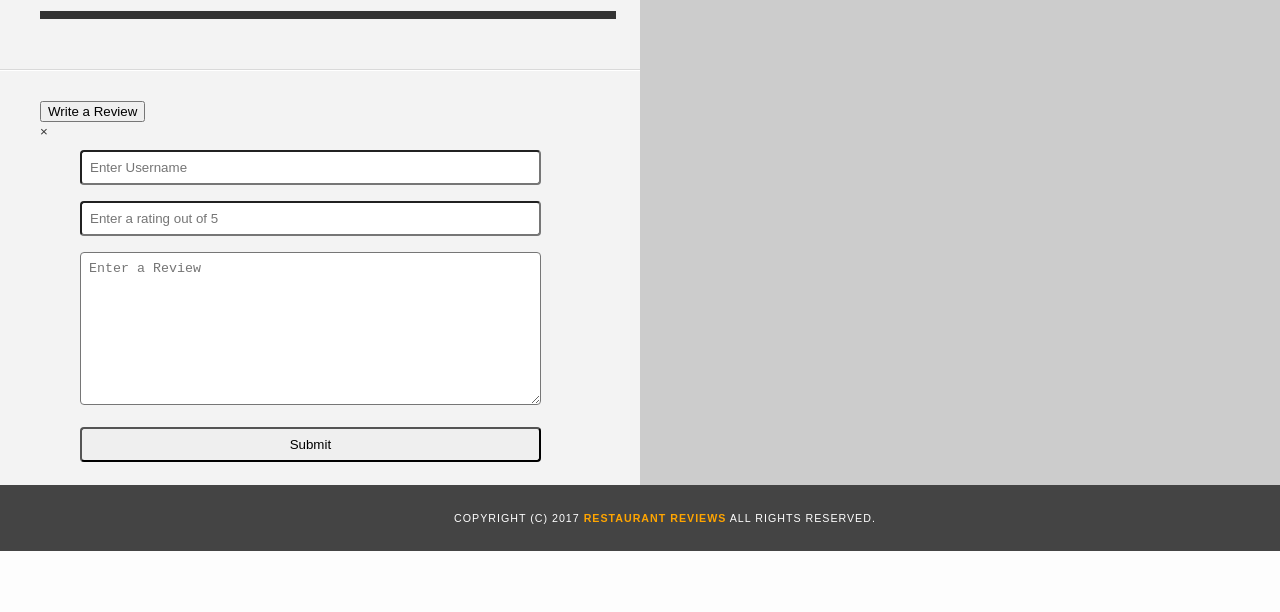
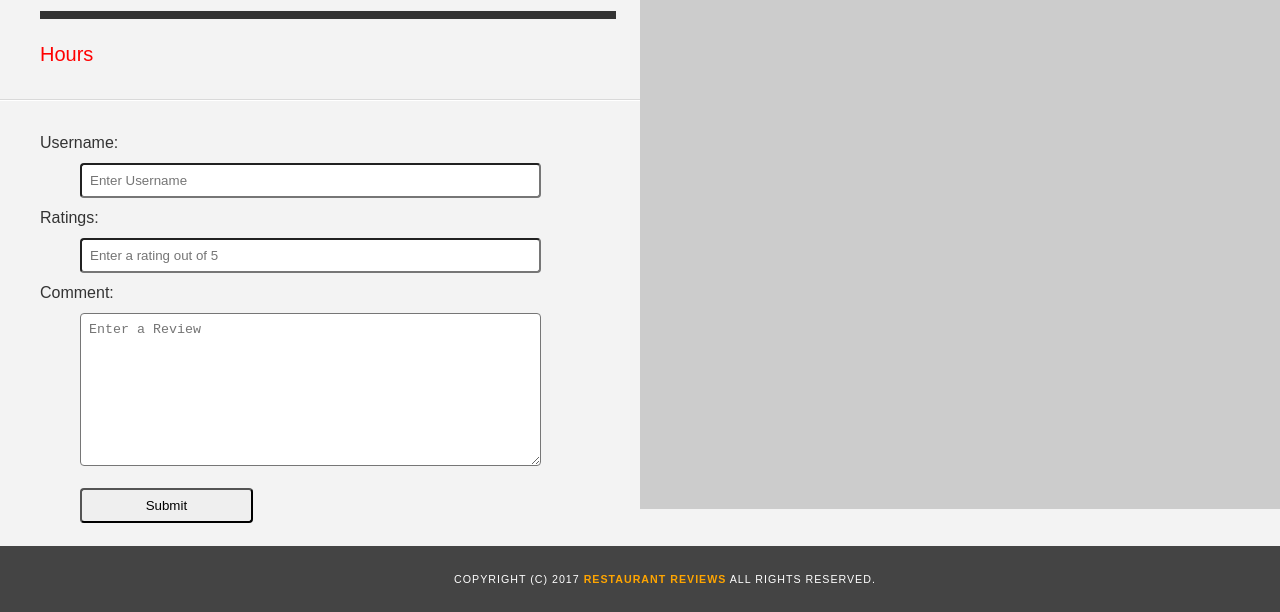
Before and after one commit to asodeke/MWS-Project-Stage-3, a website: page restaurant.html in a window 1280 px wide. Shown: the part 267-879 px from the top of the page. Before the commit the page ends 818 px from the top, so only its background shows below. Drawn offline with Linux system fonts and the light colour scheme; some packages are replaced by stand-ins of ours.

Commit message:
Made changes to the review form

```diff
--- a/restaurant.html
+++ b/restaurant.html
@@ -47,30 +47,31 @@
       </figure>
       <p id="restaurant-cuisine"></p>
       <p id="restaurant-address"></p>
+      <p id="hours-header"> Hours </p>
       <table id="restaurant-hours"></table>
     </section>
     <!-- end restaurant -->
     <!-- Beginning reviews -->
     <section id="reviews-container">
-      <ul id="reviews-list"></ul>
-        <!-- Display popup button -->
-        <button id="popUp">Write a Review</button>
         <!-- Form Modal -->
         <div id="myModal" class="modal">
           <!-- Form Start here -->
           <div class="modal-content">
-          <span class="close">&times;</span>
             <form id="form" action="" name="form">
-              <!--<input type="hidden" name="restaurant_id" id="restaurant_id" value="" />-->
+              <label for="username"> Username: </label>
               <input id="username" name="username" placeholder="Enter Username" type="text" required>
               <br>
+              <label for="ratings"> Ratings: </label>
               <input id="ratings" name="ratings" min="0" max="5" placeholder="Enter a rating out of 5" type="text" required>
               <br>
+              <label for="comment"> Comment: </label>
               <textarea id="comment" name="comment" rows="9" placeholder="Enter a Review" required></textarea>
               <br>
-              <input type="submit" onclick="Review()">
+              <input type="button" value="Submit" onclick="Review()">
+            </form>
           </div>
         </div>
+        <ul id="reviews-list"></ul>
     </section>
     <!-- End reviews -->
   </main>
```
